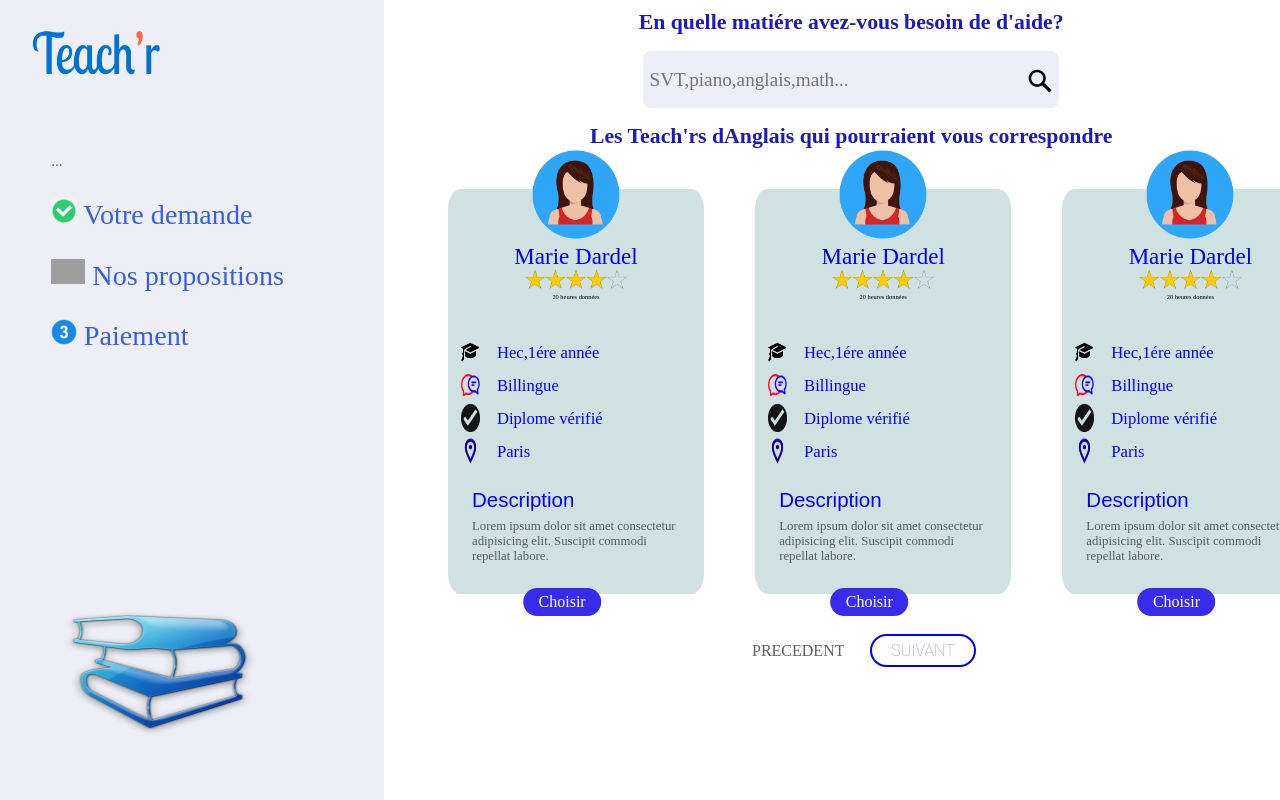
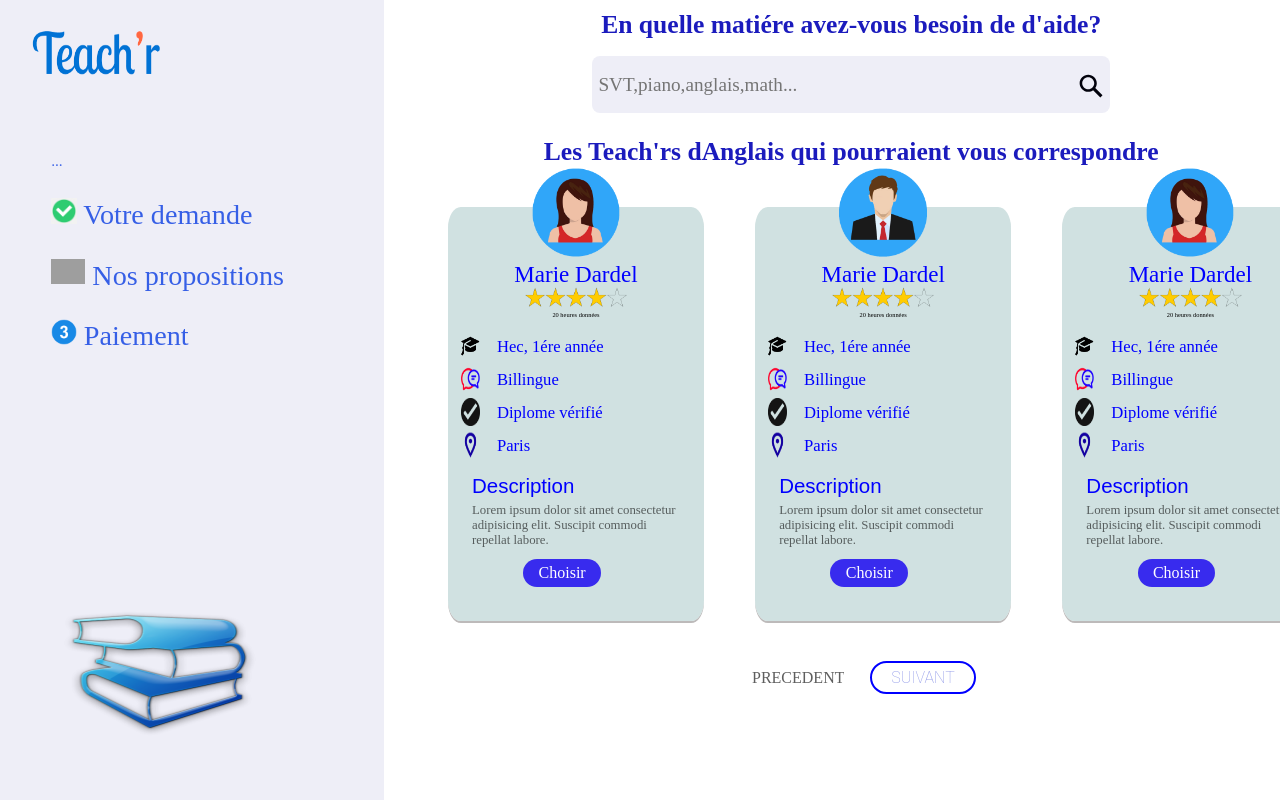
Before and after one commit to Dridi19/teachr, a React (Create React App) app: page / in a window 1280 px wide. Shown: the top 800 px of the page. Built offline with nearby package versions, Linux system fonts and the light colour scheme; grey boxes are pictures that could not be loaded; a web font is replaced by a local one.

Commit message:
adding some detials to the styling

```diff
--- a/src/Cards.js
+++ b/src/Cards.js
@@ -7,13 +7,13 @@ import chat from "./chat.png"
 import verified from "./verified.png"
 import position from "./position.png"
 
-export default function Cards() {
+export default function Cards({imgname}) {
   return (
     <div className='Card-container'>
         <div className='card'>
             <div className="topinfo">
                 <div className='card-img'>
-                    <img src={male} alt="" />
+                    <img src={imgname} alt="" />
                 </div>
                 <div className='name'><p>Marie Dardel</p></div>
                 <div className='stars'> <img src={review} alt="" /> </div>
@@ -21,7 +21,7 @@ export default function Cards() {
             </div>
             <div className="informations">
                 <ul>
-                    <li><p><img src={diploma} alt="" /> Hec,1ére année</p></li>
+                    <li><p><img src={diploma} alt="" /> Hec, 1ére année</p></li>
                     <li><p><img src={chat} alt="" /> Billingue</p></li>
                     <li><p><img src={verified} alt="" />  Diplome vérifié</p></li>
                     <li><p><img src={position} alt="" />  Paris</p></li>
--- a/src/Content.js
+++ b/src/Content.js
@@ -1,6 +1,8 @@
 import React from 'react'
 import './content.css';
 import Cards from "./Cards.js"
+import male from "./male.png"
+import female from "./female.png"
 export default function Content() {
   return (
     <div className='content'>
@@ -25,9 +27,9 @@ export default function Content() {
         </div>
         <div className='cardsss'>
           <div className='cards-cont'>
-          <Cards/>
-          <Cards/>
-          <Cards/>
+          <Cards imgname={male} />
+          <Cards imgname={female} />
+          <Cards imgname={male}/>
         </div>
         </div>
         <div className="bot-buttons">
--- a/src/cards.css
+++ b/src/cards.css
@@ -5,7 +5,8 @@
     border-radius: 5%;
     background: rgba(196, 218, 218, 0.795);
     margin-left: 4vw;
-    max-height: 65vh;
+    max-height: 56vh;
+    box-shadow: 0px 2px 0px 0px rgb(189, 186, 186);
 }
 ul li{
     text-decoration: none;
@@ -39,7 +40,7 @@ ul li{
 }
 .informations{
     padding-left: 1vw;
-    transform: translateY(-1vh);
+    transform: translateY(-4vh);
     margin: 0;
     color: blue;
 }
@@ -54,6 +55,7 @@ ul li{
     max-width: 20px;
 }
 .card-description{
+    transform: translateY(-4vh);
     padding-left: 1.5rem;
     padding-right: 1.5rem;
 
@@ -62,11 +64,10 @@ ul li{
     color: blue;
     font-size:1.6vw;
     font-family: Poppins,sans-serif;
-    padding-bottom: 7px;
+    padding-bottom: 5px;
 }
 .second-desc{
     font-size: 1vw;
-
     color: rgba(0, 0, 0, 0.589);
     text-align: inherit;
 }
@@ -77,7 +78,6 @@ ul li{
     border-radius:2em;
     box-sizing: border-box;
     text-decoration:none;
-
     font-weight:300;
     color:#FFFFFF;
     background-color:#382bee;
@@ -85,5 +85,6 @@ ul li{
     transition: all 0.2s;
 }
 .card-button{
-    transform: translate(4vw,3vh);
+    margin-top: 1.4vh;
+    margin-left: 4vw;
 }
--- a/src/content.css
+++ b/src/content.css
@@ -8,13 +8,13 @@
     align-items: center;
 }
 .top-sentence p{
-    font-size: 1.7vw;
+    font-size: 2vw;
     color: rgb(27, 27, 189);
     font-weight: 800;
 }
 .bot-sentence p{
-    margin-top: 2vh;
-    font-size: 1.7vw;
+    margin-top: 3vh;
+    font-size: 2vw;
     color: rgb(27, 27, 189);
     font-weight: 800;
 }
@@ -40,7 +40,7 @@ button {
     margin-top: 2vh;
     padding-left: 0.5vw;
     padding-top: 0.2vh;
-    width: 32vw;
+    width: 40vw;
     font-size: 1.5vw;
     height: 7vh;
     background: rgb(238, 238, 247);
```
Also changed, not shown: src/female.png.
